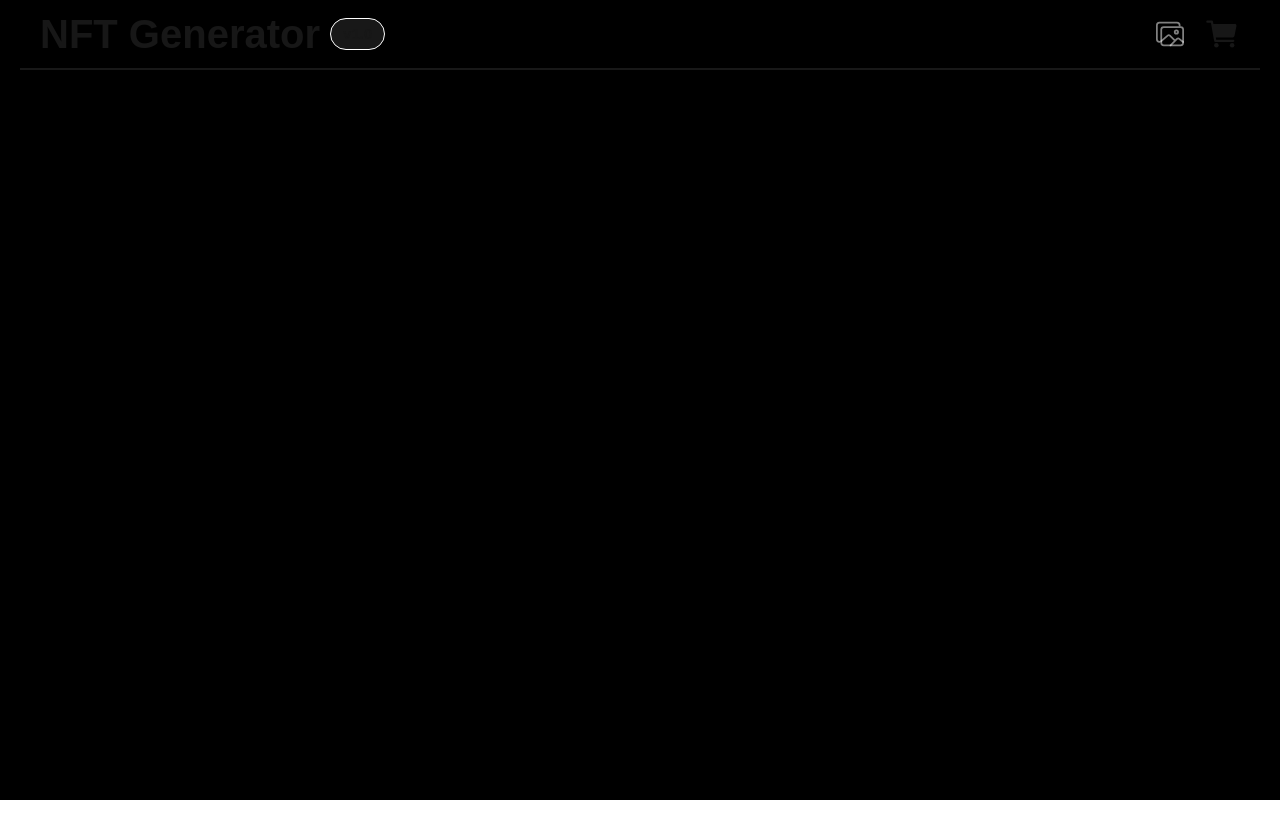
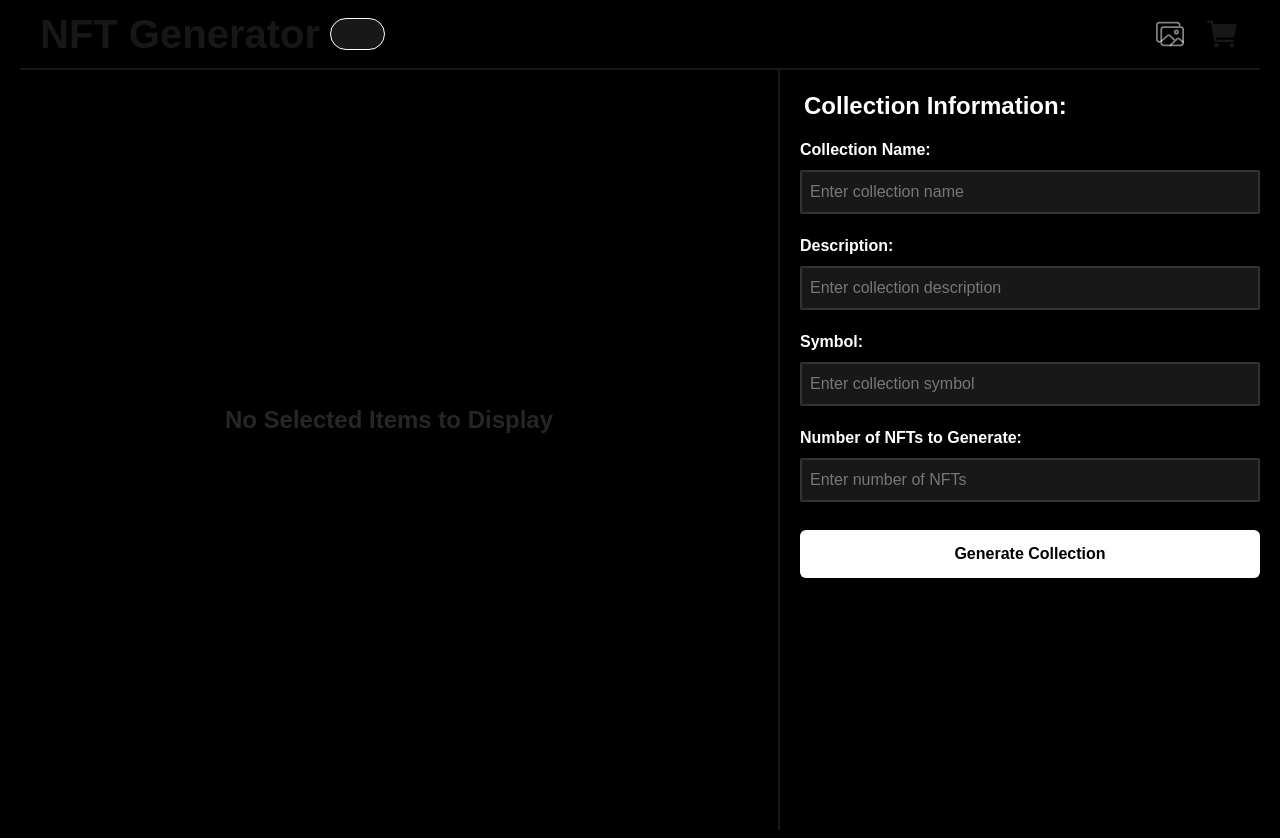
Before and after one commit to chetanvaswani/NFT-Generator, a Next.js app: page /cart in a window 1280 px wide. Shown: the top 838 px of the page. Built offline with nearby package versions, Linux system fonts and the light colour scheme.

Commit message:
created cart

```diff
--- a/src/app/(create)/cart/page.tsx
+++ b/src/app/(create)/cart/page.tsx
@@ -1,8 +1,133 @@
-'use client';
+
+"use client"
+import { useRouter } from 'next/navigation'
+import { MdOutlineImageNotSupported } from 'react-icons/md'
+import {useRecoilState} from "recoil";
+import { selectedLayersAtom } from '@/store/atoms/layers';
 
 export default function Cart() {
+  const router = useRouter()
+  const [selectedLayers, setSelectedLayers] = useRecoilState(selectedLayersAtom)
+  console.log(Object.keys(selectedLayers))
+
   return (
-        <div className="font-gill h-[calc(100%-40px)] w-[500px]">
+    <div className="w-screen h-screen bg-black flex flex-col text-white overflow-hidden">
+      <div className="flex w-full h-[calc(100vh-40px)] overflow-hidden">
+        <section className="flex-1 border-r-2 border-grayShade p-5 pb-20 overflow-y-auto flex flex-col gap-10">
+          {
+            Object.keys(selectedLayers).length > 0 ? Object.keys(selectedLayers).map((key) => {
+              if (selectedLayers[key].length > 0){
+                return (
+                  <div className='border-2 border-grayShade rounded-sm'>
+                      <header className="flex items-center h-9 pl-5 bg-grayShade font-sans font-bold text-lg">
+                        {key.toUpperCase()}
+                        <span className="ml-2 text-sm font-medium text-white/50">(selected-items)</span>
+                      </header>
+                      <div className="flex flex-wrap gap-x-4 gap-y-10 p-5">
+                        {
+                          selectedLayers[key].map((layer) => {
+                            return (
+                              <div key={layer.id} className="relative w-[200px] flex flex-col items-center gap-1">
+                                <img
+                                  src={layer.imageUrl}
+                                  alt={layer.traitName}
+                                  className="w-4/5 object-contain rounded-2xl border-2 border-dotted border-grayShade cursor-pointer relative z-10"
+                                />
+                                <span className="font-sans font-bold text-sm text-center mt-1">{layer.traitName}</span>
+                              </div>
+                            )
+                          })
+                        }
+                      </div>
+                  </div>
+                )
+              }
+            }):
+            <div className='w-full h-full flex justify-center items-center text-white/15 text-2xl font-extrabold'>
+                No Selected Items to Display
+            </div>
+          }
+        </section>
+        <aside className="w-[500px] h-[calc(100vh-40px)] p-5">
+          <CollectionDetails />
+        </aside>
+      </div>
+    </div>
+  )
+}
+
+function CollectionDetails() {
+  return (
+    <div>
+      <h2 className="text-2xl font-semibold ml-1 mb-4">Collection Information:</h2>
+      <form className="flex flex-col gap-5 rounded-lg">
+        <div className="flex flex-col gap-2">
+          <label htmlFor="collectionName" className="text-base font-bold text-white">
+            Collection Name:
+          </label>
+          <input
+            type="text"
+            id="collectionName"
+            name="collectionName"
+            placeholder="Enter collection name"
+            required
+            autoComplete="off"
+            className="p-2 border-2 rounded-sm placeholder:text-[#777] border-[#333] bg-grayShade text-white focus:outline-none focus:border-gray-500"
+          />
         </div>
-  );
+        <div className="flex flex-col gap-2">
+          <label htmlFor="collectionDescription" className="text-base font-bold text-white">
+            Description:
+          </label>
+          <input
+            id="collectionDescription"
+            name="collectionDescription"
+            placeholder="Enter collection description"
+            required
+            autoComplete="off"
+            className="p-2 border-2 rounded-sm placeholder:text-[#777] border-[#333] bg-grayShade text-white focus:outline-none focus:border-gray-500 resize-none"
+          />
+        </div>
+        <div className="flex flex-col gap-2">
+          <label htmlFor="collectionSymbol" className="text-base font-bold text-white">
+            Symbol:
+          </label>
+          <input
+            type="text"
+            id="collectionSymbol"
+            name="collectionSymbol"
+            placeholder="Enter collection symbol"
+            maxLength={4}
+            required
+            autoComplete="off"
+            className="p-2 border-2 rounded-sm placeholder:text-[#777] border-[#333] bg-grayShade text-white focus:outline-none focus:border-gray-500"
+          />
+        </div>
+        <div className="flex flex-col gap-2">
+          <label htmlFor="numberOfNfts" className="text-base font-bold text-white">
+            Number of NFTs to Generate:
+          </label>
+          <input
+            type="number"
+            id="numberOfNfts"
+            name="numberOfNfts"
+            placeholder="Enter number of NFTs"
+            min={1}
+            max={10}
+            required
+            autoComplete="off"
+            className="p-2 border-2 rounded-sm placeholder:text-[#777] border-[#333] bg-grayShade text-white focus:outline-none focus:border-gray-500"
+          />
+        </div>
+        <div className="flex justify-center">
+          <button
+            type="submit"
+            className="w-full mt-2 h-12 rounded-md bg-white text-black font-bold transition hover:bg-white/80"
+          >
+            Generate Collection
+          </button>
+        </div>
+      </form>
+    </div>
+  )
 }
--- a/src/components/DashboardDisplay.tsx
+++ b/src/components/DashboardDisplay.tsx
@@ -53,7 +53,7 @@ export default function DashboardDisplay({selectedCategory}: any) {
 
   return (
     <div className="flex flex-wrap justify-evenly gap-8 p-12 overflow-y-auto h-[calc(100vh-70px)] w-[calc(100%-300px)] max-[1000px]:w-[calc(100%-100px)]">
-      {layer[selectedCategory.name]?.map((layer: any) => {
+      { selectedCategory && layer[selectedCategory.name]?.map((layer: any) => {
         return (
           <div
             key={layer.id}
```
